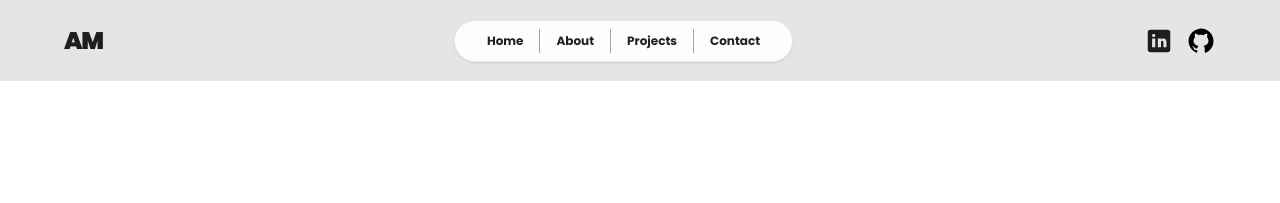
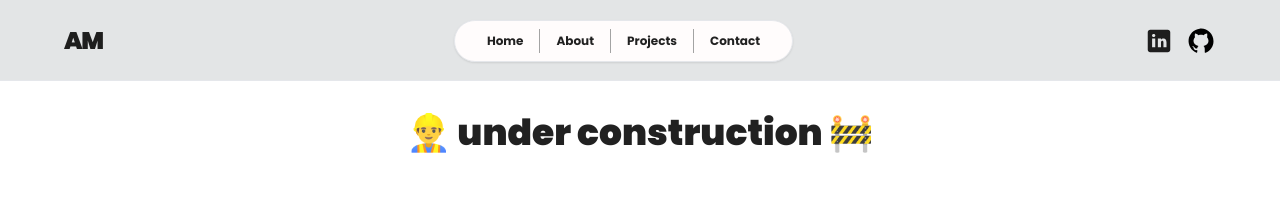
Before and after one commit to aalexmrt/react-portfolio-v1, a React (Vite) app: page / in a window 1280 px wide. Shown: the top 203 px of the page. Built offline with nearby package versions, Linux system fonts and the light colour scheme.

Commit message:
add under construction message

```diff
--- a/src/components/Intro/index.jsx
+++ b/src/components/Intro/index.jsx
@@ -1,10 +1,13 @@
-import workingEmoji from 'src/assets/myself_emoji.png'
-const iconsSource = 'https://cdn.jsdelivr.net/gh/devicons/devicon/icons'
+import workingEmoji from "src/assets/myself_emoji.png"
+const iconsSource = "https://cdn.jsdelivr.net/gh/devicons/devicon/icons"
 export const Intro = ({ greeting, title, description, skillsImgList }) => {
   return (
+
     <section id="home" className=" w-100 md:h-[90vh]  items-start ml-16 mr-16 pt-40 flex flex-wrap">
+      <h1 className="basis-full font-black text-center text-4xl -mt-32">👷‍♂️ under construction 🚧</h1>
       <div className=" basis-2/4">
         {/* <h2 className=" tracking-tight font-black text-3xl mt-6 mb-4">{title}</h2> */}
+
         <h1 className="flex font-black text-8xl pb-12 tracking-tight min-w-min">Full Stack Developer</h1>
         <p className="text-lg pb-8">{description}</p>
         <div className='flex basis-full gap-4 items-start flex-wrap'>
@@ -14,7 +17,7 @@ export const Intro = ({ greeting, title, description, skillsImgList }) => {
                 <img className="w-8/12 " src={`${iconsSource}/${skill}`} />
               </div>
             ))
-            : console.log('Error loading skills...')}
+            : console.log("Error loading skills...")}
         </div>
       </div>
       <div className='flex -mt-8 pl-40 basis-2/4'>
```
